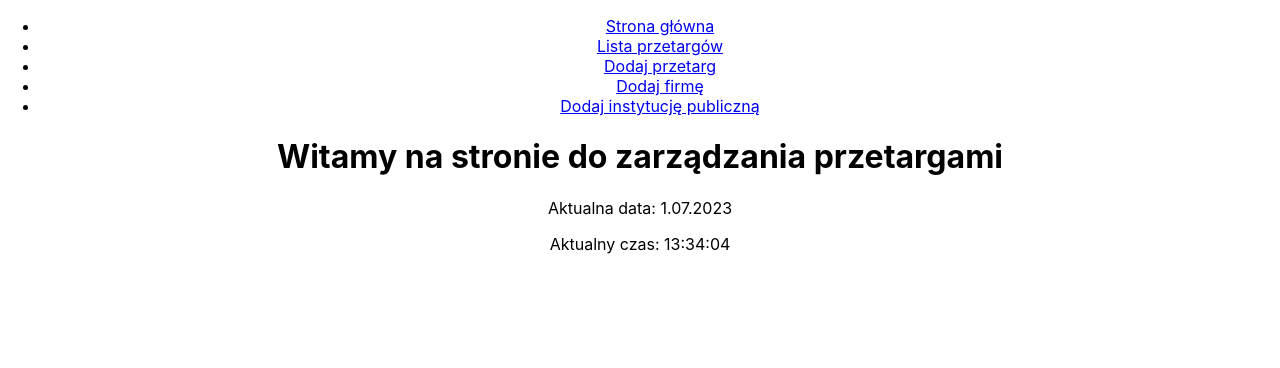
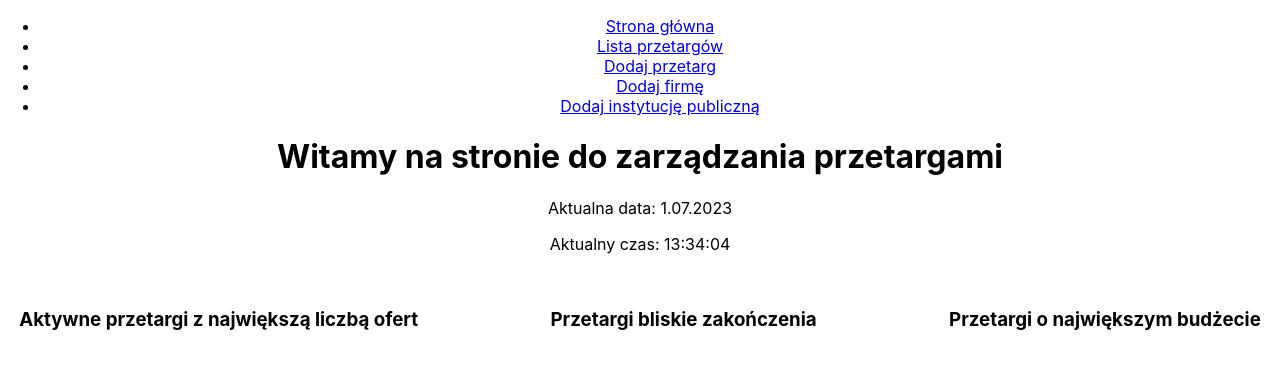
Before and after one commit to michalprzysucha/ContractsManager, a React (Create React App) app in the folder frontend/: page / in a window 1280 px wide. Shown: the top 368 px of the page. Built offline with nearby package versions, Linux system fonts and the light colour scheme.

Commit message:
added css for summaries on home page

```diff
--- a/frontend/src/App.css
+++ b/frontend/src/App.css
@@ -33,6 +33,19 @@ table {
   border-spacing: 40px 15px;
 }
 
+#summaries_wrapper{
+  display: flex;
+  justify-content: space-between;
+}
+
+.summary_box{
+  display: flex;
+  flex-direction: column;
+  justify-content: center;
+  align-items: center;
+  padding: 1.5%;
+}
+
 @keyframes App-logo-spin {
   from {
     transform: rotate(0deg);
--- a/frontend/src/components/Home.js
+++ b/frontend/src/components/Home.js
@@ -5,6 +5,11 @@ function Home(){
         <>
             <h1>Witamy na stronie do zarządzania przetargami</h1>
             <DateAndTime />
+            <div id="summaries_wrapper">
+                <div class="summary_box"><h3>Aktywne przetargi z największą liczbą ofert</h3></div>
+                <div class="summary_box"><h3>Przetargi bliskie zakończenia</h3></div>
+                <div class="summary_box"><h3>Przetargi o największym budżecie</h3></div>
+            </div>
         </>
     );
 }
```
Also changed, not shown: 2 other files (tests, documents, lock files or other folders).
